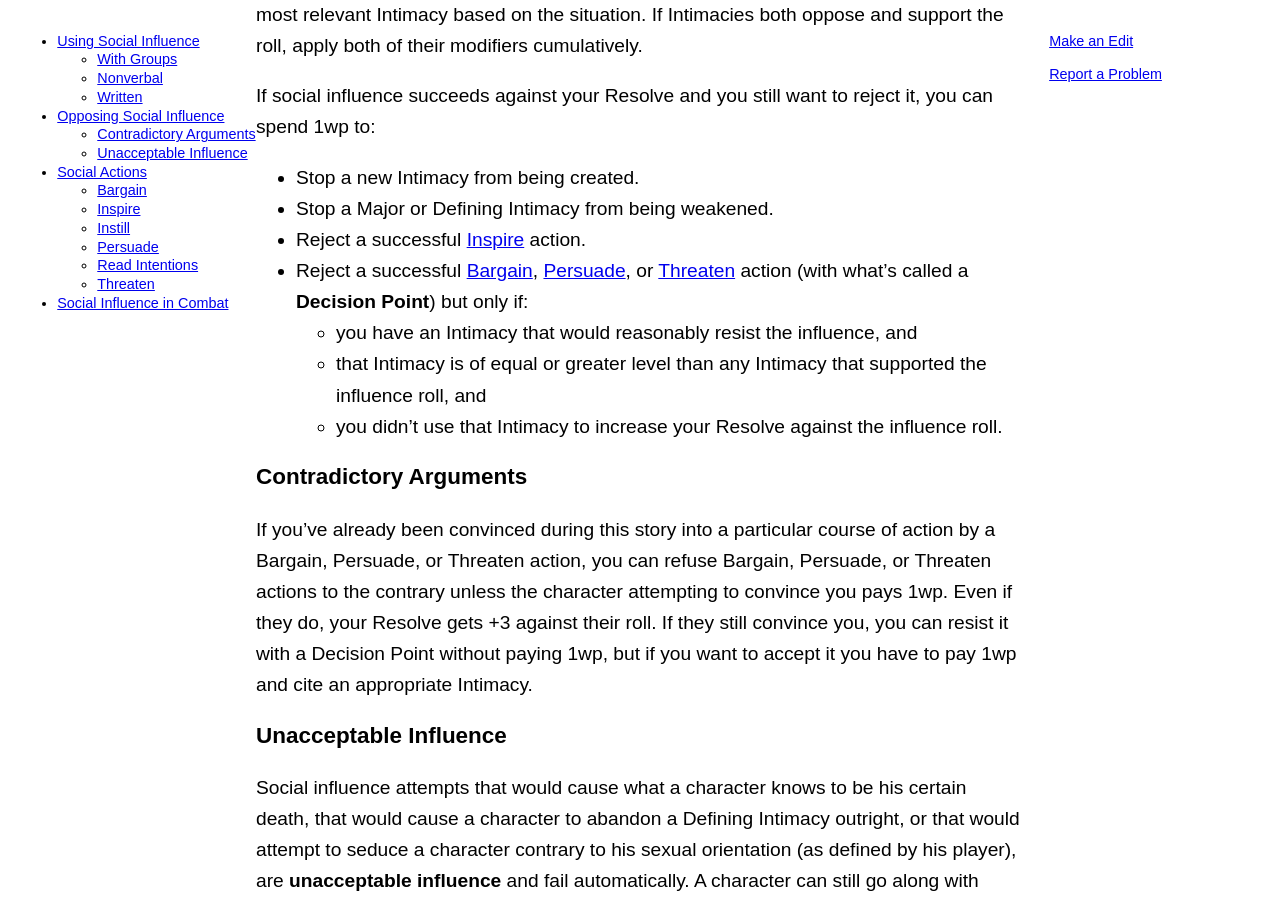
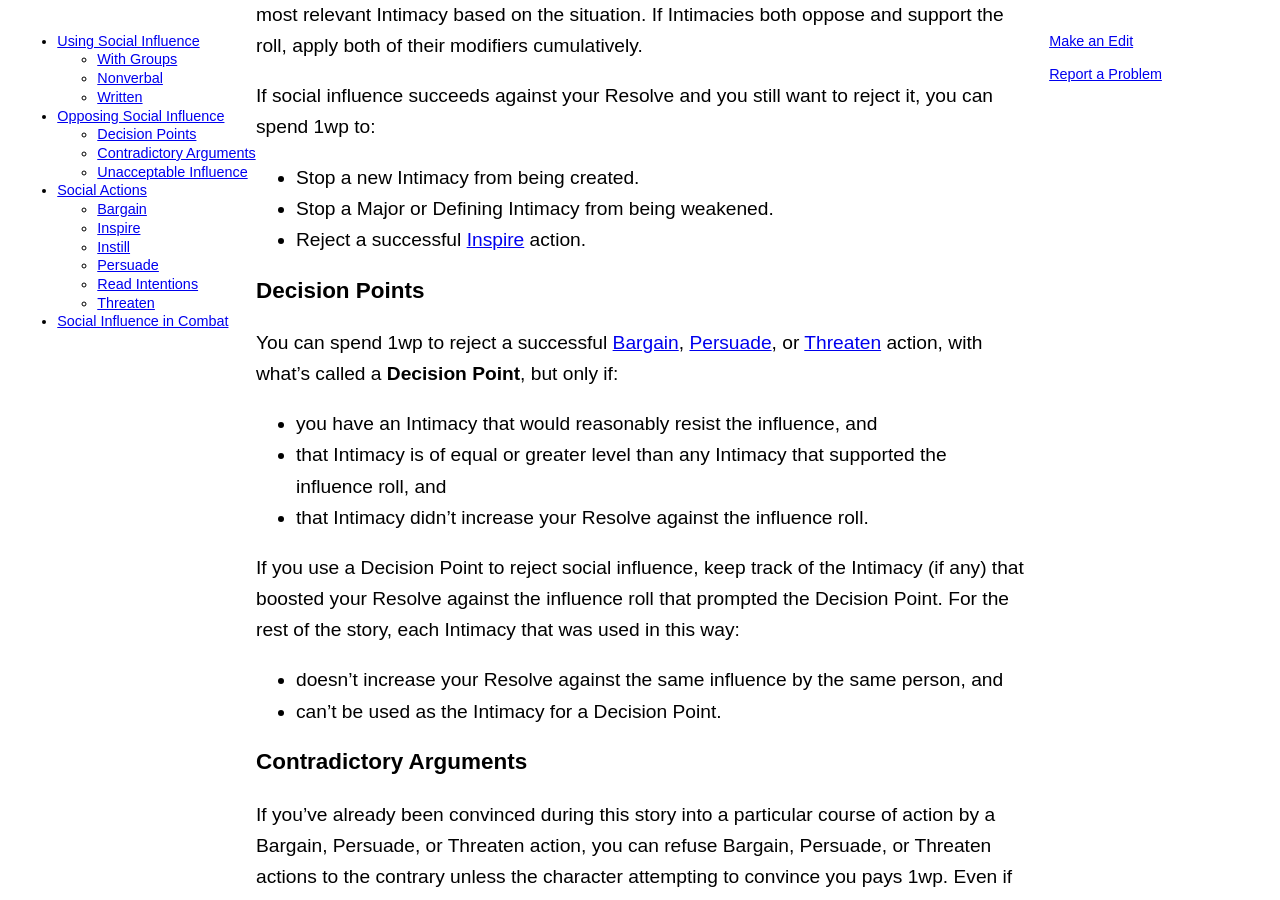
Before and after one commit to lost-egg/lost-egg.github.io, a Jekyll site: the page built from social-influence.md, in a window 1280 px wide and 900 px high, scrolled down 2149 px. Built offline with Jekyll 4.4.1, drawn with Linux system fonts in a browser that asks for light colours.

Commit message:
Rejigger Decision Points

```diff
--- a/social-influence.md
+++ b/social-influence.md
@@ -56,10 +56,19 @@ If social influence succeeds against your Resolve and you still want to reject i
 * Stop a new Intimacy from being created.
 * Stop a Major or Defining Intimacy from being weakened.
 * Reject a successful [Inspire](#inspire) action.
-* Reject a successful [Bargain](#bargain), [Persuade](#persuade), or [Threaten](#threaten) action (with what's called a **Decision Point**) but only if:
-    * you have an Intimacy that would reasonably resist the influence, and
-    * that Intimacy is of equal or greater level than any Intimacy that supported the influence roll, and
-    * you didn't use that Intimacy to increase your Resolve against the influence roll.
+
+### Decision Points
+
+You can spend 1wp to reject a successful [Bargain](#bargain), [Persuade](#persuade), or [Threaten](#threaten) action, with what's called a **Decision Point**, but only if:
+
+* you have an Intimacy that would reasonably resist the influence, and
+* that Intimacy is of equal or greater level than any Intimacy that supported the influence roll, and
+* that Intimacy didn't increase your Resolve against the influence roll.
+
+If you use a Decision Point to reject social influence, keep track of the Intimacy (if any) that boosted your Resolve against the influence roll that prompted the Decision Point. For the rest of the story, each Intimacy that was used in this way:
+
+* doesn't increase your Resolve against the same influence by the same person, and
+* can't be used as the Intimacy for a Decision Point.
 
 ### Contradictory Arguments
 
```
